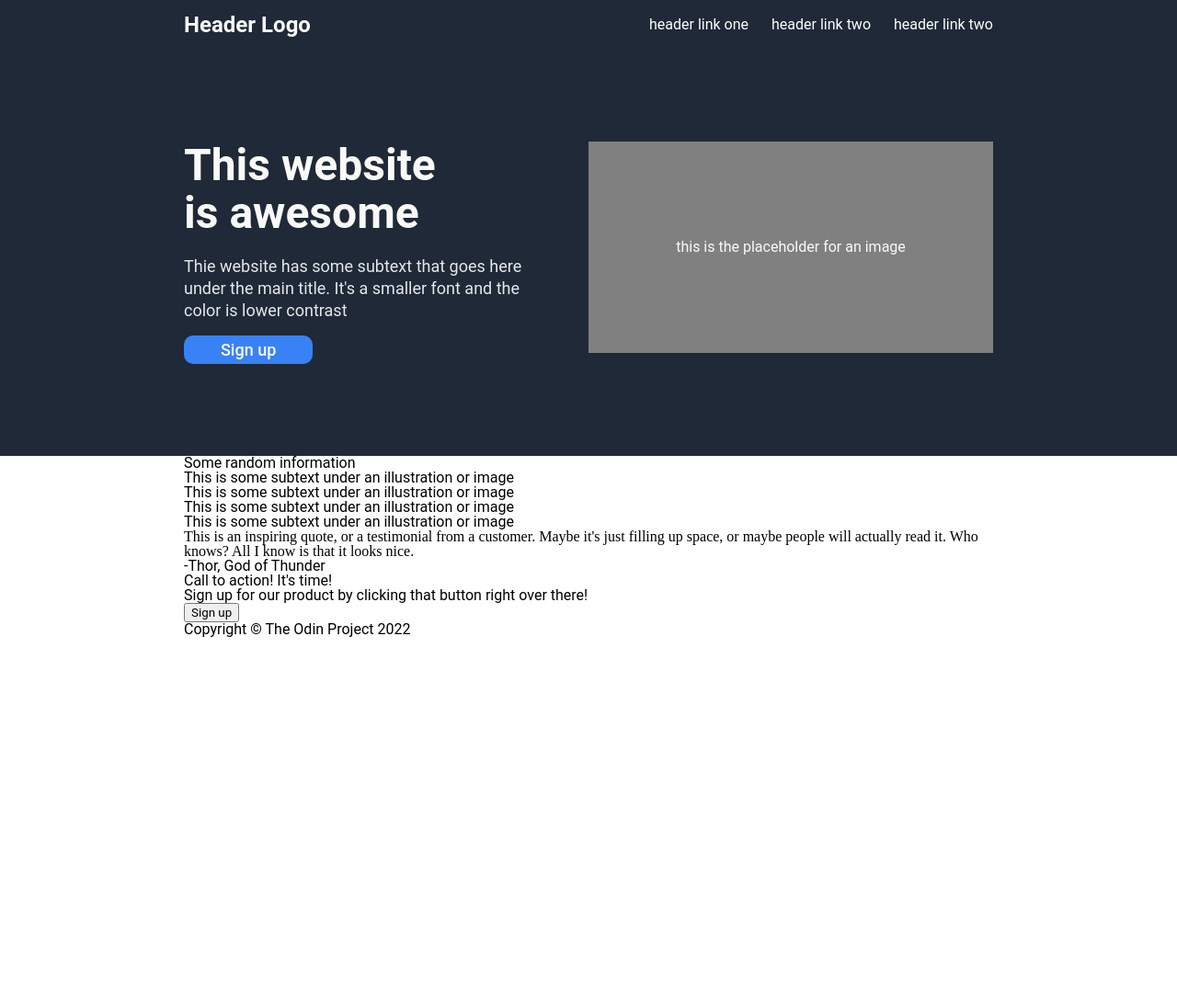
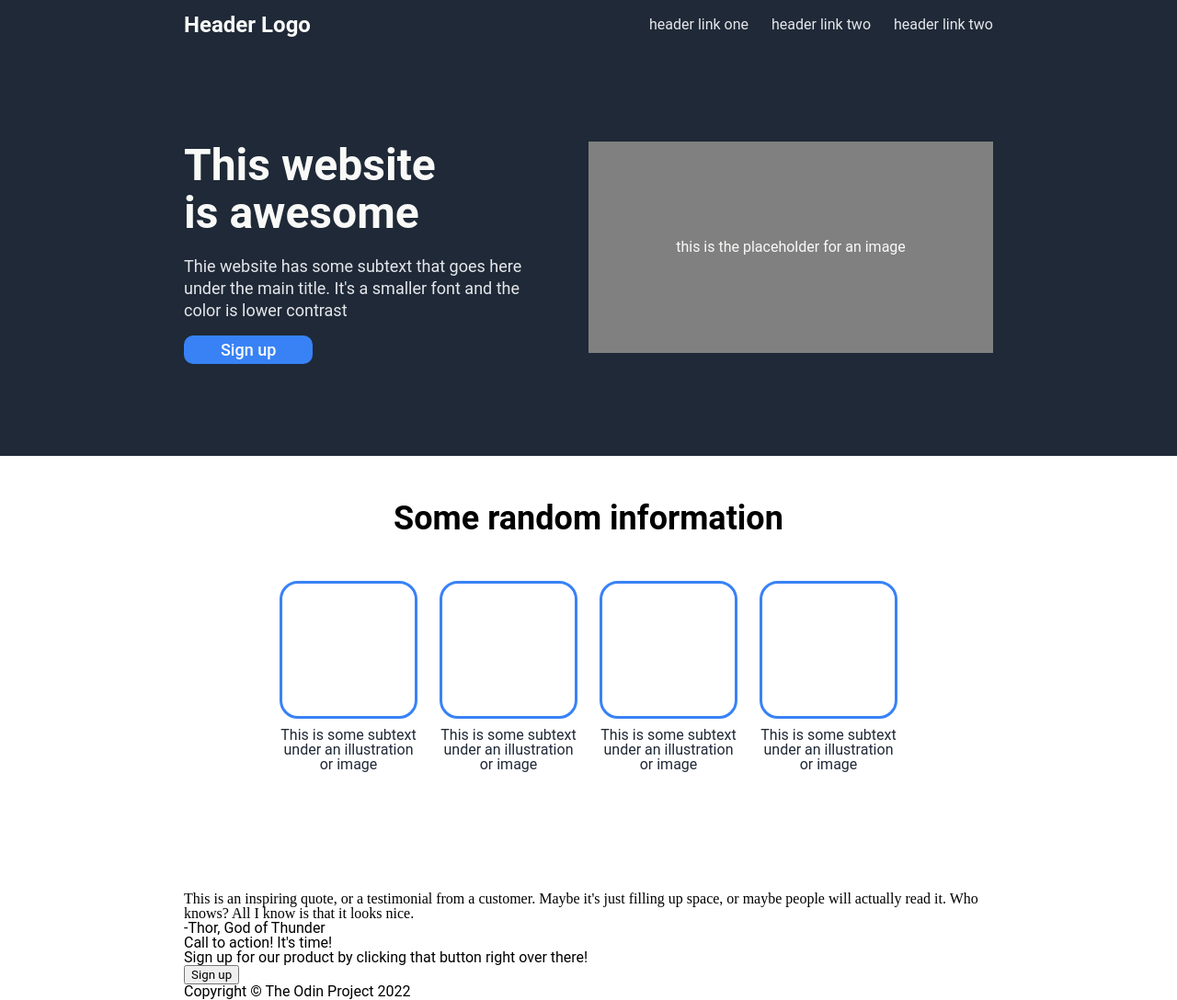
Before and after one commit to ChiaKuo/odin-project-landing, a plain HTML site: page index.html in a window 1280 px wide. Shown: the whole page at 92% size. Before the commit the page ends 800 px from the top, so only its background shows below. Drawn offline with Linux system fonts and the light colour scheme.

Commit message:
Finish Info Styles

```diff
--- a/styles/styles.css
+++ b/styles/styles.css
@@ -6,7 +6,7 @@
 
 a {
   text-decoration: none;
-  color: white;
+  color: #E5E7EB;
 }
 
 li {
@@ -124,3 +124,44 @@ header ul {
 .lower .image-container p {
   color: #F9FAF8;
 }
+
+
+/* Info Container Styles */
+
+.info-container {
+  text-align: center;
+}
+
+.info-container h2 {
+  font-size: 36px;
+  font-weight: 700;
+  margin: 50px 0;
+
+}
+
+.info-container .info-flex {
+  display: flex;
+  justify-content: space-evenly;
+  padding: 0 80px;
+}
+
+.info-container .info-flex .info {
+  display: flex;
+  flex-direction: column;
+  align-items: center;
+  width: 150px;
+}
+
+.info-container .info-flex .info .image {
+  box-sizing: border-box;
+  border: 3px solid #3882F6;
+  border-radius: 20px;
+  width: 150px;
+  height: 150px;
+}
+
+.info-container .info-flex .info p {
+  padding: 10px 0;
+  margin-bottom: 120px;
+  color: #1F2937;
+}
```
Also changed, not shown: index.html (+2 -0 lines).
